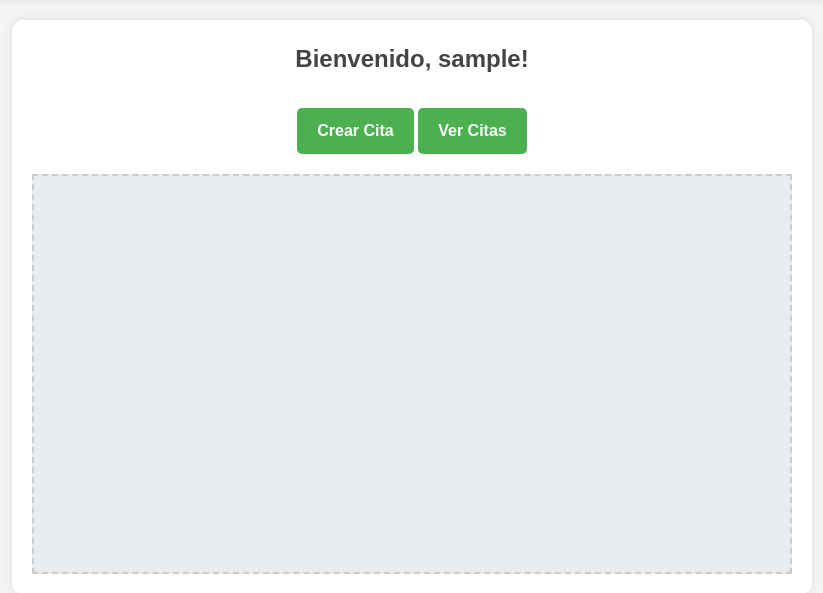
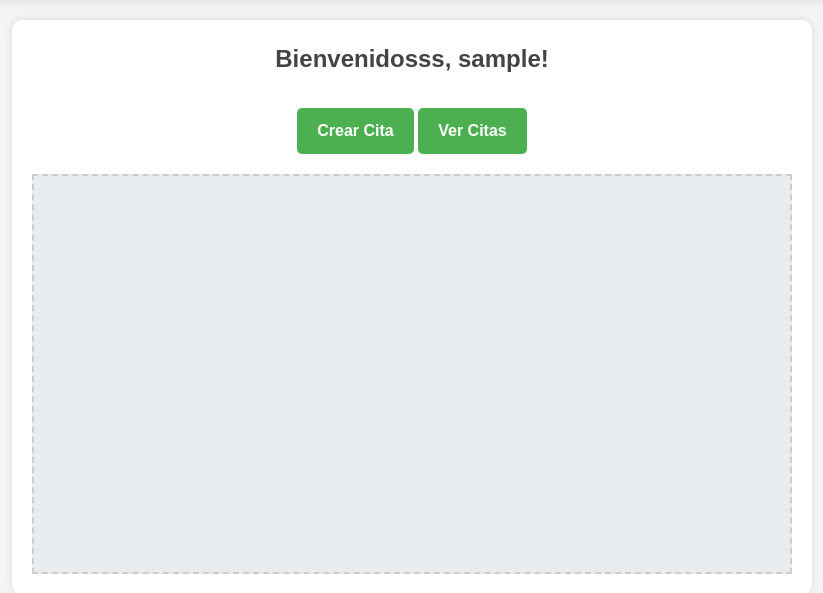
Before and after one commit to fumigadoraecoplagas/webapp, a Django app: page / in a window 1280 px wide. Shown: the part 136-729 px from the top of the page, without its empty margins (228-1051 px from the left). Run offline with Django 5.2, Linux system fonts and the light colour scheme; the visitor is signed in with stand-in values (Sample User, id 1).

Commit message:
Update project files

```diff
--- a/ventas/templates/ventas/index.html
+++ b/ventas/templates/ventas/index.html
@@ -19,7 +19,7 @@
     <div class="container">
         {% if user.is_authenticated %}
             <div class="content">
-                <h2>Bienvenido, {{ user.username }}!</h2>
+                <h2>Bienvenidosss, {{ user.username }}!</h2>
                 <a href="{% url 'crear_cita' %}" class="btn">Crear Cita</a>
                 <a href="{% url 'listar_citas' %}" class="btn">Ver Citas</a>
                 <div class="canvas">
```
